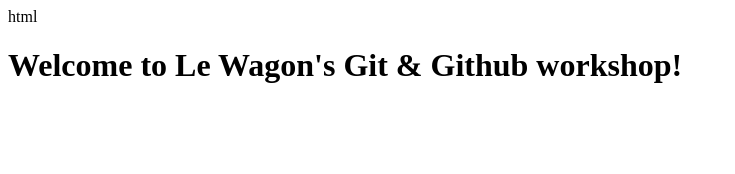
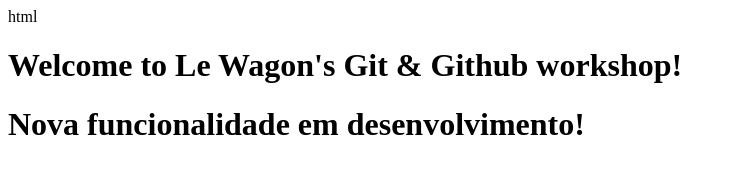
Before and after one commit to RodrigoMZanetti/meu-primeiro-projeto, a plain HTML site: page index.html in a window 1280 px wide. Shown: the whole page, without its empty margins (0-735 px from the left). Drawn offline with Linux system fonts and the light colour scheme.

Commit message:
Adicionando nova funcionalidade ao header

```diff
--- a/index.html
+++ b/index.html
@@ -6,5 +6,6 @@ html
 </head>
 <body>
 <h1>Welcome to Le Wagon's Git & Github workshop!</h1>
+<h1>Nova funcionalidade em desenvolvimento!</h1>
 </body>
 </html>
```
